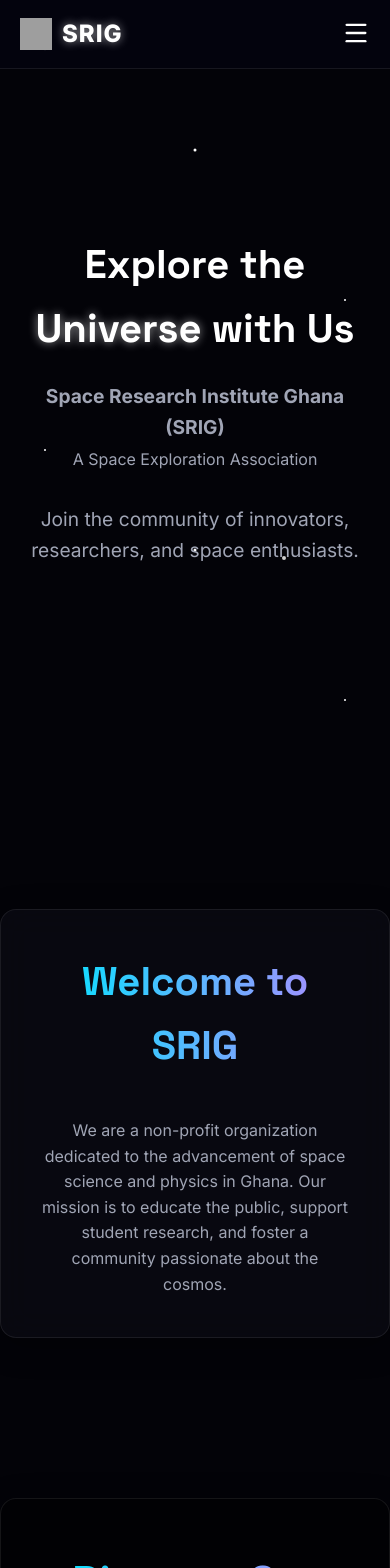
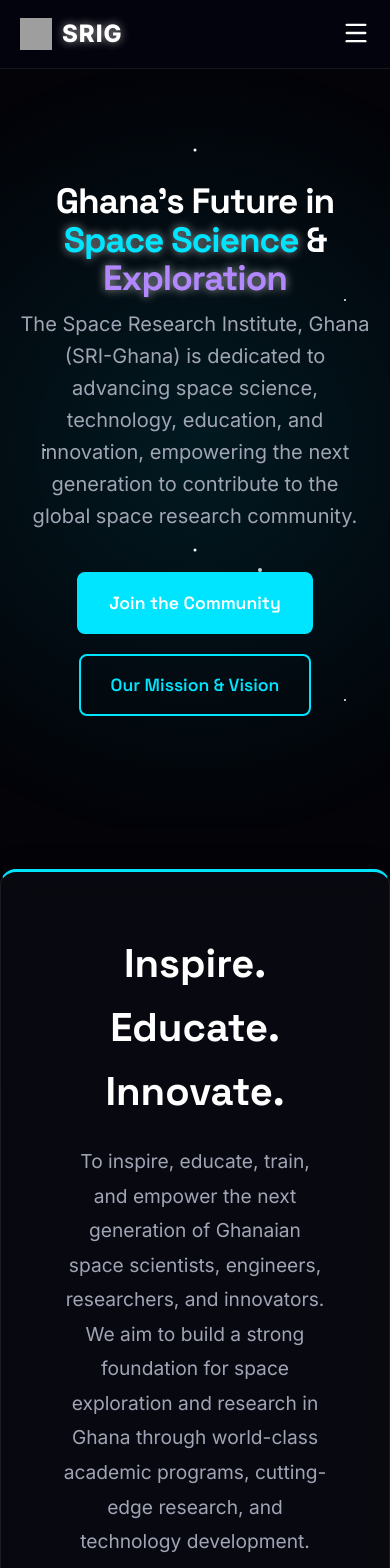
Before and after one commit to kaniobed28/SEPS-Ghana, a Next.js app: page / in a window 390 px wide. Shown: the top 1568 px of the page. Built offline with nearby package versions, Linux system fonts and the light colour scheme; grey boxes are pictures that could not be loaded.

Commit message:
Redesign homepage, add scroll animations, improve mobile responsiveness and fix Google Form embed height

```diff
--- a/src/app/globals.css
+++ b/src/app/globals.css
@@ -113,6 +113,12 @@ a:hover {
   padding: 80px 0;
 }
 
+@media (max-width: 768px) {
+  .section {
+    padding: 40px 0;
+  }
+}
+
 .section-title {
   font-size: 2.5rem;
   margin-bottom: 40px;
@@ -178,3 +184,20 @@ a:hover {
 .animate-fade-in {
   animation: fadeIn 0.8s ease forwards;
 }
+
+/* Google Form Embedding */
+.google-form-container {
+  position: relative;
+  width: 100%;
+  height: 1350px;
+  overflow: hidden;
+  border-radius: 15px;
+  border: 1px solid var(--color-border);
+  background: rgba(255,255,255,0.02);
+}
+
+@media (max-width: 768px) {
+  .google-form-container {
+    height: 1850px; /* Exact fit for mobile form fields down to Submit button */
+  }
+}
--- a/src/app/page.module.css
+++ b/src/app/page.module.css
@@ -14,10 +14,12 @@
   z-index: 3;
 }
 
-.heroContent h1 {
+.heroTitle {
   font-size: 4rem;
   margin-bottom: 20px;
   font-weight: 800;
+  line-height: 1.1;
+  letter-spacing: -1px;
 }
 
 .heroContent p {
@@ -68,7 +70,8 @@
 }
 
 @media (max-width: 768px) {
-  .heroContent h1 {
-    font-size: 2.5rem;
+  .heroTitle {
+    font-size: 2.2rem;
+    margin-bottom: 10px;
   }
 }
--- a/src/app/page.tsx
+++ b/src/app/page.tsx
@@ -1,83 +1,172 @@
 import Link from 'next/link';
 import styles from './page.module.css';
+import FadeIn from '@/components/FadeIn';
+import { Globe, Rocket, Layers, BookOpen, ChevronRight, Microscope } from 'lucide-react';
 
 export default function Home() {
   return (
     <div>
       {/* Hero Section */}
-      <section className={styles.hero}>
-        <div className={`container ${styles.heroContent}`}>
-          <h1 className="animate-fade-in">
-            Explore the <span className="glow-text">Universe</span> with Us
+      <section className={styles.hero} style={{ position: 'relative', overflow: 'hidden', minHeight: '90vh', display: 'flex', alignItems: 'center' }}>
+        <div className={`container ${styles.heroContent}`} style={{ position: 'relative', zIndex: 2 }}>
+          <FadeIn direction="up" delay={0.1}>
+            <h1 className={styles.heroTitle}>
+              Ghana's Future in <br />
+              <span className="glow-text" style={{ color: 'var(--color-primary)' }}>Space Science</span> & <span className="glow-text" style={{ color: 'var(--color-secondary)' }}>Exploration</span>
             </h1>
-          <p className="animate-fade-in" style={{ animationDelay: '0.2s', fontSize: '1.2rem', marginBottom: '20px' }}>
-            <strong>Space Research Institute Ghana (SRIG)</strong><br />
-            <span style={{ color: 'var(--color-text-secondary)', fontSize: '1rem' }}>A Space Exploration Association</span><br /><br />
-            Join the community of innovators, researchers, and space enthusiasts.
+          </FadeIn>
+
+          <FadeIn direction="up" delay={0.3}>
+            <p style={{ fontSize: '1.25rem', color: 'var(--color-text-secondary)', maxWidth: '700px', margin: '0 auto 40px auto', lineHeight: 1.6 }}>
+              The Space Research Institute, Ghana (SRI-Ghana) is dedicated to advancing space science, technology, education, and innovation, empowering the next generation to contribute to the global space research community.
             </p>
-          <div className={styles.heroButtons}>
-            <Link href="/membership" className="btn btn-primary">
-              Become a Member
+          </FadeIn>
+
+          <FadeIn direction="up" delay={0.5}>
+            <div style={{ display: 'flex', gap: '20px', justifyContent: 'center', flexWrap: 'wrap' }}>
+              <Link href="/membership" className="btn btn-primary" style={{ padding: '15px 30px', fontSize: '1.1rem' }}>
+                Join the Community
               </Link>
-            <Link href="/about" className="btn">
-              Learn More
+              <Link href="/about" className="btn" style={{ padding: '15px 30px', fontSize: '1.1rem' }}>
+                Our Mission & Vision
+              </Link>
+            </div>
+          </FadeIn>
+        </div>
+
+        {/* Subtle background glow for hero */}
+        <div style={{ position: 'absolute', top: '50%', left: '50%', transform: 'translate(-50%, -50%)', width: '800px', height: '800px', background: 'radial-gradient(circle, rgba(0,229,255,0.1) 0%, rgba(0,0,0,0) 70%)', zIndex: 1, pointerEvents: 'none' }}></div>
+      </section>
+
+      {/* Mission Intro Section */}
+      <section className="section container">
+        <FadeIn direction="up">
+          <div className="glass-panel" style={{ padding: '60px', textAlign: 'center', borderTop: '3px solid var(--color-primary)' }}>
+            <h2 style={{ fontSize: '2.5rem', marginBottom: '20px', color: 'var(--color-text-primary)' }}>Inspire. Educate. Innovate.</h2>
+            <p style={{ maxWidth: '800px', margin: '0 auto', color: 'var(--color-text-secondary)', fontSize: '1.2rem', lineHeight: 1.8 }}>
+              To inspire, educate, train, and empower the next generation of Ghanaian space scientists, engineers, researchers, and innovators. We aim to build a strong foundation for space exploration and research in Ghana through world-class academic programs, cutting-edge research, and technology development.
+            </p>
+          </div>
+        </FadeIn>
+      </section>
+
+      {/* Four Directorates Section */}
+      <section className="section container">
+        <FadeIn direction="up">
+          <div style={{ textAlign: 'center', marginBottom: '60px' }}>
+            <h2 className="section-title">Academic & Research Directorates</h2>
+            <p style={{ color: 'var(--color-text-secondary)', fontSize: '1.1rem', maxWidth: '700px', margin: '0 auto' }}>
+              Our framework provides a clear pathway from early awareness to PhD research and professional scientific careers across four major domains.
+            </p>
+          </div>
+        </FadeIn>
+
+        <div className="grid-layout">
+          <FadeIn delay={0.1}>
+            <Link href="/programs" style={{ display: 'block' }}>
+              <div className="glass-panel hover-lift" style={{ padding: '40px', height: '100%', display: 'flex', flexDirection: 'column', borderTop: '4px solid var(--color-primary)' }}>
+                <Globe size={40} color="var(--color-primary)" style={{ marginBottom: '20px' }} />
+                <h3 style={{ fontSize: '1.5rem', marginBottom: '15px' }}>Space Science & Exploration</h3>
+                <p style={{ color: 'var(--color-text-secondary)', flexGrow: 1, marginBottom: '20px' }}>Earth & Atmospheric Sciences, Heliophysics, Astronomy, and Planetary Sciences.</p>
+                <div style={{ color: 'var(--color-primary)', display: 'flex', alignItems: 'center', fontWeight: 'bold' }}>
+                  Explore Pathway <ChevronRight size={18} style={{ marginLeft: '5px' }} />
+                </div>
+              </div>
+            </Link>
+          </FadeIn>
+
+          <FadeIn delay={0.2}>
+            <Link href="/programs" style={{ display: 'block' }}>
+              <div className="glass-panel hover-lift" style={{ padding: '40px', height: '100%', display: 'flex', flexDirection: 'column', borderTop: '4px solid var(--color-secondary)' }}>
+                <Rocket size={40} color="var(--color-secondary)" style={{ marginBottom: '20px' }} />
+                <h3 style={{ fontSize: '1.5rem', marginBottom: '15px' }}>Space Engineering & Technology</h3>
+                <p style={{ color: 'var(--color-text-secondary)', flexGrow: 1, marginBottom: '20px' }}>Space Systems Engineering, Satellite & CubeSat Technology, Instrumentation & Robotics.</p>
+                <div style={{ color: 'var(--color-secondary)', display: 'flex', alignItems: 'center', fontWeight: 'bold' }}>
+                  Explore Pathway <ChevronRight size={18} style={{ marginLeft: '5px' }} />
+                </div>
+              </div>
+            </Link>
+          </FadeIn>
+
+          <FadeIn delay={0.3}>
+            <Link href="/programs" style={{ display: 'block' }}>
+              <div className="glass-panel hover-lift" style={{ padding: '40px', height: '100%', display: 'flex', flexDirection: 'column', borderTop: '4px solid var(--color-primary)' }}>
+                <Layers size={40} color="var(--color-primary)" style={{ marginBottom: '20px' }} />
+                <h3 style={{ fontSize: '1.5rem', marginBottom: '15px' }}>Space Data, Computing & AI</h3>
+                <p style={{ color: 'var(--color-text-secondary)', flexGrow: 1, marginBottom: '20px' }}>Space Data Science, Computational Space Science, and Artificial Intelligence for Space.</p>
+                <div style={{ color: 'var(--color-primary)', display: 'flex', alignItems: 'center', fontWeight: 'bold' }}>
+                  Explore Pathway <ChevronRight size={18} style={{ marginLeft: '5px' }} />
+                </div>
+              </div>
+            </Link>
+          </FadeIn>
+
+          <FadeIn delay={0.4}>
+            <Link href="/programs" style={{ display: 'block' }}>
+              <div className="glass-panel hover-lift" style={{ padding: '40px', height: '100%', display: 'flex', flexDirection: 'column', borderTop: '4px solid var(--color-secondary)' }}>
+                <BookOpen size={40} color="var(--color-secondary)" style={{ marginBottom: '20px' }} />
+                <h3 style={{ fontSize: '1.5rem', marginBottom: '15px' }}>Education & Innovation</h3>
+                <p style={{ color: 'var(--color-text-secondary)', flexGrow: 1, marginBottom: '20px' }}>STEM Outreach, Workshops, and the Young Space Scientists Program.</p>
+                <div style={{ color: 'var(--color-secondary)', display: 'flex', alignItems: 'center', fontWeight: 'bold' }}>
+                  Explore Pathway <ChevronRight size={18} style={{ marginLeft: '5px' }} />
+                </div>
+              </div>
+            </Link>
+          </FadeIn>
+        </div>
+      </section>
+
+      {/* Flagship Research Section */}
+      <section className="section container">
+        <FadeIn direction="up">
+          <div className="glass-panel" style={{ display: 'flex', flexWrap: 'wrap', overflow: 'hidden' }}>
+            <div style={{ flex: '1 1 100%', minWidth: '280px', padding: '40px 20px', display: 'flex', flexDirection: 'column', justifyContent: 'center' }}>
+              <Microscope size={48} color="var(--color-primary)" style={{ marginBottom: '20px' }} />
+              <h2 style={{ fontSize: '2.5rem', marginBottom: '20px' }}>Flagship National Projects</h2>
+              <p style={{ color: 'var(--color-text-secondary)', fontSize: '1.1rem', lineHeight: 1.8, marginBottom: '30px' }}>
+                SRI-Ghana develops strategic national projects that build long-term capability. These include the Ghana Space Weather Initiative, Ionospheric Monitoring Network, CubeSat Initiative, and the Space Science Data Center.
+              </p>
+              <div>
+                <Link href="/research" className="btn btn-primary">
+                  View Research Projects
                 </Link>
               </div>
             </div>
+            <div style={{ flex: '1 1 100%', minWidth: '280px', background: 'rgba(0, 229, 255, 0.05)', minHeight: '300px', position: 'relative' }}>
+              {/* Abstract scientific background representation */}
+              <div style={{ position: 'absolute', top: 0, left: 0, width: '100%', height: '100%', backgroundImage: 'radial-gradient(circle at 20% 30%, rgba(0,229,255,0.2) 0%, transparent 50%), radial-gradient(circle at 80% 70%, rgba(179,136,255,0.2) 0%, transparent 50%)', opacity: 0.8 }}></div>
+              <div style={{ position: 'absolute', top: '50%', left: '50%', transform: 'translate(-50%, -50%)', border: '1px solid rgba(255,255,255,0.1)', width: '200px', height: '200px', borderRadius: '50%', display: 'flex', alignItems: 'center', justifyContent: 'center' }}>
+                <div style={{ border: '1px solid rgba(255,255,255,0.2)', width: '150px', height: '150px', borderRadius: '50%', display: 'flex', alignItems: 'center', justifyContent: 'center' }}>
+                  <div style={{ border: '1px solid var(--color-primary)', width: '100px', height: '100px', borderRadius: '50%', boxShadow: '0 0 20px rgba(0,229,255,0.3)' }}></div>
+                </div>
+              </div>
+            </div>
+          </div>
+        </FadeIn>
       </section>
 
-      {/* Intro Section */}
-      <section className="section container">
-        <div className="glass-panel" style={{ padding: '40px', textAlign: 'center' }}>
-          <h2 className="section-title">Welcome to SRIG</h2>
-          <p style={{ maxWidth: '800px', margin: '0 auto', color: 'var(--color-text-secondary)' }}>
-            We are a non-profit organization dedicated to the advancement of space science and physics in Ghana.
-            Our mission is to educate the public, support student research, and foster a community passionate about the cosmos.
-          </p>
-        </div>
-      </section>
-
-      {/* Featured Video Section */}
-      <section className="section container">
-        <div className="glass-panel hover-lift" style={{ padding: '50px', textAlign: 'center', background: 'rgba(0, 0, 0, 0.4)' }}>
+      {/* Video Section */}
+      <section className="section container" style={{ marginBottom: '60px' }}>
+        <FadeIn direction="up">
+          <div className="glass-panel" style={{ padding: '50px', textAlign: 'center', background: 'rgba(0, 0, 0, 0.4)' }}>
             <h2 className="section-title" style={{ marginBottom: '20px' }}>Discover Our Universe</h2>
             <p style={{ color: 'var(--color-text-secondary)', marginBottom: '40px', fontSize: '1.1rem' }}>
-            Experience the breathtaking beauty of space. Watch this stunning footage from NASA to get inspired.
+              Experience the breathtaking beauty of space. Watch this stunning footage from NASA.
             </p>
-          <div style={{ position: 'relative', paddingBottom: '56.25%', height: 0, overflow: 'hidden', borderRadius: '12px', border: '1px solid var(--color-border)', boxShadow: '0 0 30px rgba(0, 229, 255, 0.2)' }}>
+            <div style={{ position: 'relative', paddingBottom: '56.25%', height: 0, overflow: 'hidden', borderRadius: '12px', border: '1px solid var(--color-border)', boxShadow: '0 0 30px rgba(0, 229, 255, 0.1)' }}>
               <iframe
                 style={{ position: 'absolute', top: 0, left: 0, width: '100%', height: '100%' }}
                 src="https://www.youtube.com/embed/6tmbeLTHC_0?autoplay=1&mute=1&loop=1&playlist=6tmbeLTHC_0"
-              title="NASA | Thermonuclear Art – The Sun In Ultra-HD (4K)"
+                title="NASA | Thermonuclear Art"
                 frameBorder="0"
                 allow="accelerometer; autoplay; clipboard-write; encrypted-media; gyroscope; picture-in-picture"
                 allowFullScreen
               ></iframe>
             </div>
           </div>
+        </FadeIn>
       </section>
 
-      {/* Quick Links / Highlights */}
-      <section className="section container">
-        <h2 className="section-title">What We Do</h2>
-        <div className="grid-layout">
-          <div className={`glass-panel ${styles.featureCard}`}>
-            <h3>Astronomy Nights</h3>
-            <p>Join us for stargazing and planetary observations using state-of-the-art telescopes.</p>
-            <Link href="/programs" className={styles.featureLink}>Explore Programs &rarr;</Link>
-          </div>
-          <div className={`glass-panel ${styles.featureCard}`}>
-            <h3>Student Research</h3>
-            <p>We provide resources and mentorship for students pursuing physics and astronomy.</p>
-            <Link href="/research" className={styles.featureLink}>Read Research &rarr;</Link>
-          </div>
-          <div className={`glass-panel ${styles.featureCard}`}>
-            <h3>Public Lectures</h3>
-            <p>Attend our seminars and webinars featuring guest speakers from space agencies.</p>
-            <Link href="/events" className={styles.featureLink}>View Events &rarr;</Link>
-          </div>
-        </div>
-      </section>
     </div>
   );
 }
--- /dev/null
+++ b/src/components/FadeIn.tsx
@@ -0,0 +1,56 @@
+'use client';
+
+import React, { useEffect, useRef, useState } from 'react';
+
+interface FadeInProps {
+  children: React.ReactNode;
+  delay?: number;
+  direction?: 'up' | 'down' | 'left' | 'right' | 'none';
+  className?: string;
+}
+
+export default function FadeIn({ children, delay = 0, direction = 'up', className = '' }: FadeInProps) {
+  const [isVisible, setIsVisible] = useState(false);
+  const domRef = useRef<HTMLDivElement>(null);
+
+  useEffect(() => {
+    const observer = new IntersectionObserver(entries => {
+      entries.forEach(entry => {
+        if (entry.isIntersecting) {
+          setIsVisible(true);
+          if (domRef.current) {
+            observer.unobserve(domRef.current);
+          }
+        }
+      });
+    }, { threshold: 0.1 });
+
+    if (domRef.current) {
+      observer.observe(domRef.current);
+    }
+
+    return () => {
+      if (domRef.current) observer.unobserve(domRef.current);
+    };
+  }, []);
+
+  let transform = 'translateY(30px)';
+  if (direction === 'down') transform = 'translateY(-30px)';
+  if (direction === 'left') transform = 'translateX(30px)';
+  if (direction === 'right') transform = 'translateX(-30px)';
+  if (direction === 'none') transform = 'none';
+
+  return (
+    <div
+      ref={domRef}
+      className={className}
+      style={{
+        opacity: isVisible ? 1 : 0,
+        transform: isVisible ? 'translate(0)' : transform,
+        transition: `opacity 0.8s ease-out ${delay}s, transform 0.8s ease-out ${delay}s`
+      }}
+    >
+      {children}
+    </div>
+  );
+}
```
Also changed, not shown: src/app/membership/page.tsx (+14 -3 lines). Lines whose indentation alone changed are shown as unchanged.
